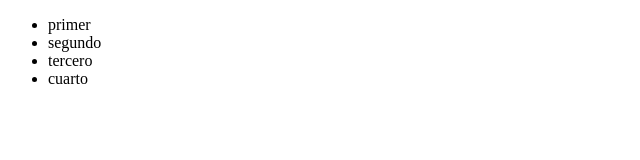
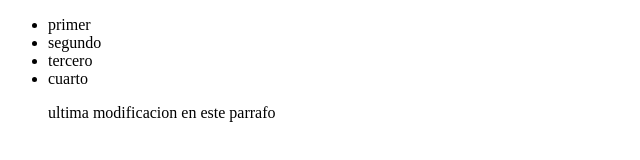
Before and after one commit to Ronalqy/prueba_proyecto1, a plain HTML site: page index.html in a window 1280 px wide. Shown: the whole page, without its empty margins (0-640 px from the left). Drawn offline with Linux system fonts and the light colour scheme.

Commit message:
se agrego una etiqueta p

```diff
--- a/index.html
+++ b/index.html
@@ -14,6 +14,7 @@
         <li>segundo</li>
         <li>tercero</li>
         <li>cuarto</li>
+        <P>ultima modificacion en este parrafo</P>
     </ul>
 </body>
 
```
